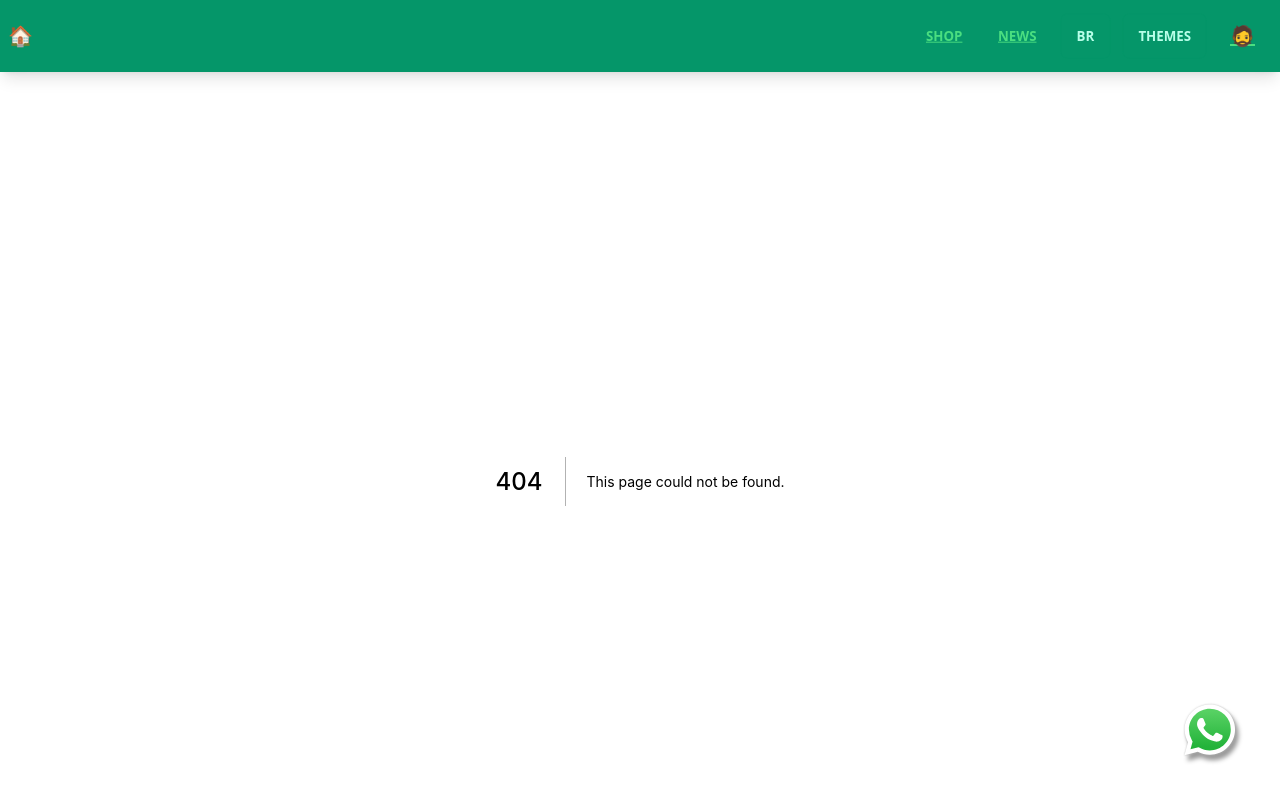
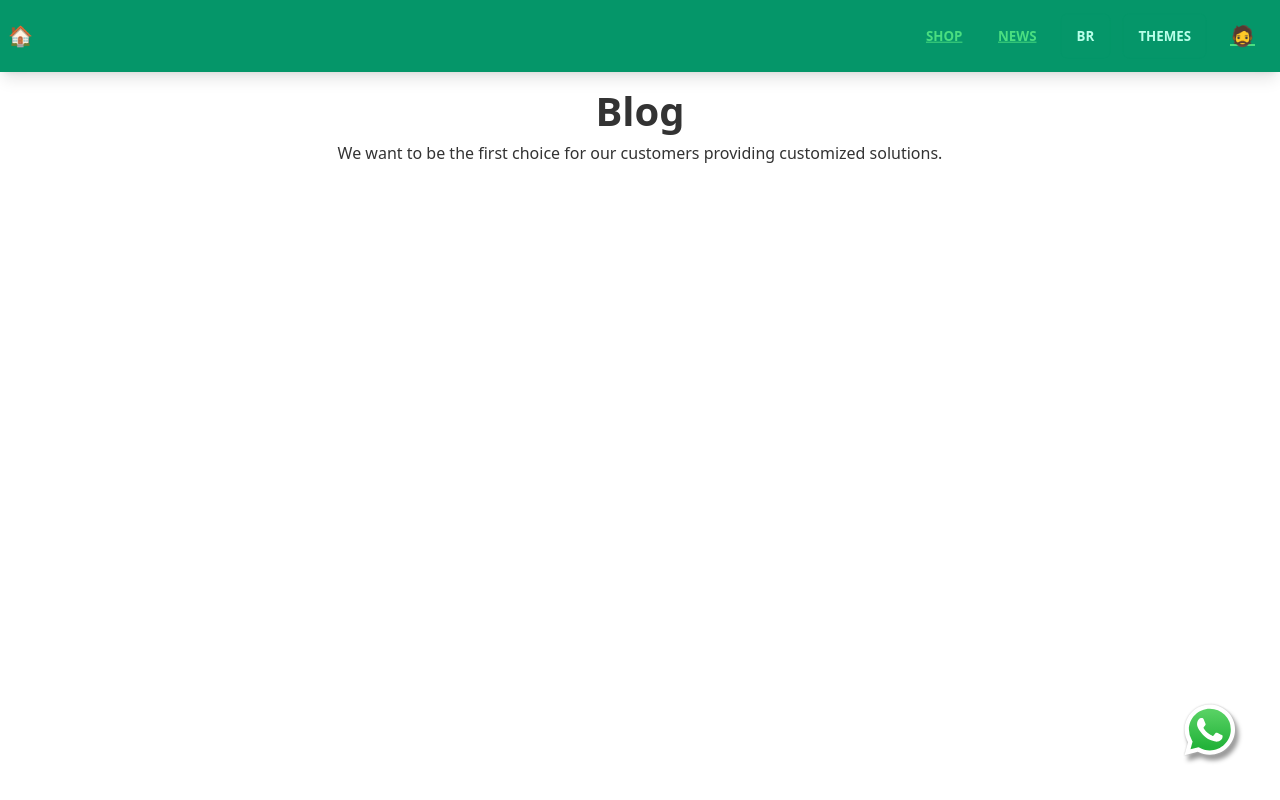
Before and after one commit to valmormn/react-nextjs-template, a Next.js app: page /blog in a window 1280 px wide. Before the commit this address had no page. Shown: the top 800 px of the page. Built offline with nearby package versions, Linux system fonts and the light colour scheme.

Commit message:
Added Page Blog

```diff
--- /dev/null
+++ b/src/pages/blog/index.tsx
@@ -0,0 +1,25 @@
+// import type { NextPage } from 'next'
+import Head from 'next/head'
+// import Image from 'next/image'
+
+// import file from './text.mdx'
+// import { Example } from './example.mdx'
+
+const Blog = () => {
+  return (
+    <>
+      <Head>
+        <title>Blog</title>
+      </Head>
+      <article id="blog" data-type={Math.random()}>
+        <h1>Blog</h1>
+        <p>
+          We want to be the first choice for our customers providing customized
+          solutions.
+        </p>
+      </article>
+    </>
+  )
+}
+
+export default Blog
```
